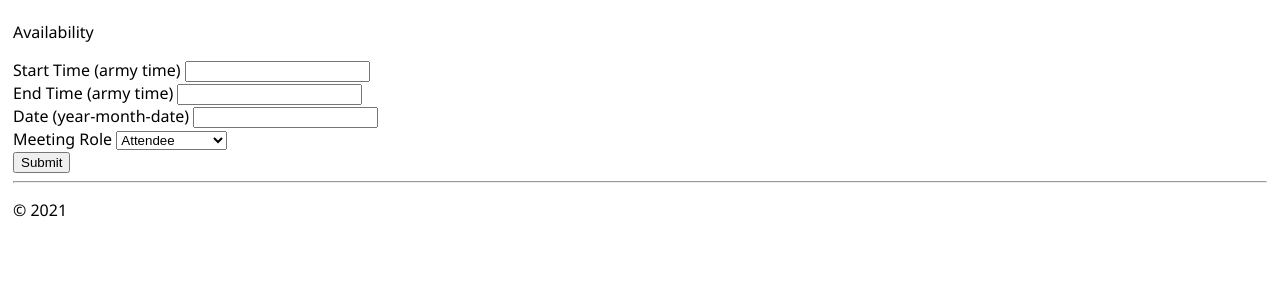
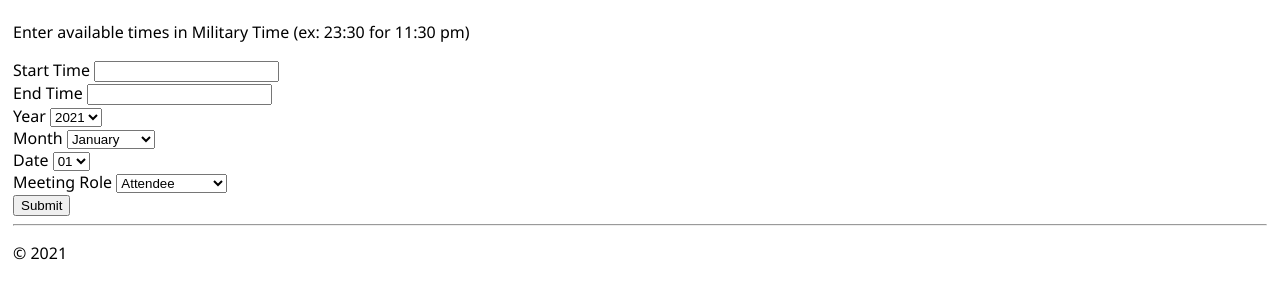
Before and after one commit to eesha-deepak/myMEETR, a Flask app: page /availability/ in a window 1280 px wide. Shown: the part 47-347 px from the top of the page. Run offline with Flask 2, Linux system fonts and the light colour scheme; data comes from the database, SQL or seed files in the repository.

Commit message:
avail eesha

```diff
--- a/templates/availability.html
+++ b/templates/availability.html
@@ -3,14 +3,74 @@
 myMEETR
 {% endblock %}
 {% block content %}
-<p>Availability</p>
+<p>Enter available times in Military Time (ex: 23:30 for 11:30 pm)</p>
 <form action = "{{ request.path }}" method = "post">
-    <label for = "start_time">Start Time (army time)</label>
+    <label for = "start_time">Start Time</label>
     <input type = "text" name = "start_time"/><br>
-    <label for = "end_time">End Time (army time)</label>
+    <label for = "end_time">End Time</label>
     <input type = "text" name = "end_time"/><br>
-    <label for = "date">Date (year-month-date)</label>
-    <input type = "text" name = "date"/><br>
+    <label for="year">Year</label>
+    <select name=year value=''>Select Year</option>
+        <option value='2021'>2021</option>
+        <option value='2022'>2022</option>
+        <option value='2023'>2023</option>
+        <option value='2024'>2024</option>
+        <option value='2025'>2025</option>
+        <option value='2026'>2026</option>
+        <option value='2027'>2027</option>
+        <option value='2028'>2028</option>
+        <option value='2029'>2029</option>
+        <option value='2030'>2030</option>
+    </select><br>
+    <label for="month">Month</label>
+    <select name=month value=''>Select Month</option>
+        <option value='01'>January</option>
+        <option value='02'>February</option>
+        <option value='03'>March</option>
+        <option value='04'>April</option>
+        <option value='05'>May</option>
+        <option value='06'>June</option>
+        <option value='07'>July</option>
+        <option value='08'>August</option>
+        <option value='09'>September</option>
+        <option value='10'>October</option>
+        <option value='11'>November</option>
+        <option value='12'>December</option>
+    </select><br>
+    <label for="date">Date</label>
+    <select name=date value=''>Select Date</option>
+        <option value='01'>01</option>
+        <option value='02'>02</option>
+        <option value='03'>03</option>
+        <option value='04'>04</option>
+        <option value='05'>05</option>
+        <option value='06'>06</option>
+        <option value='07'>07</option>
+        <option value='08'>08</option>
+        <option value='09'>09</option>
+        <option value='10'>10</option>
+        <option value='11'>11</option>
+        <option value='12'>12</option>
+        <option value='13'>13</option>
+        <option value='14'>14</option>
+        <option value='15'>15</option>
+        <option value='16'>16</option>
+        <option value='17'>17</option>
+        <option value='18'>18</option>
+        <option value='19'>19</option>
+        <option value='20'>20</option>
+        <option value='21'>21</option>
+        <option value='22'>22</option>
+        <option value='23'>23</option>
+        <option value='24'>24</option>
+        <option value='25'>25</option>
+        <option value='26'>26</option>
+        <option value='27'>27</option>
+        <option value='28'>28</option>
+        <option value='29'>29</option>
+        <option value='30'>30</option>
+        <option value='31'>31</option>
+    </select><br>
     <label for="importance_name">Meeting Role</label>
     <select name="importance_name">
         {% for impl in implevels %}
```
